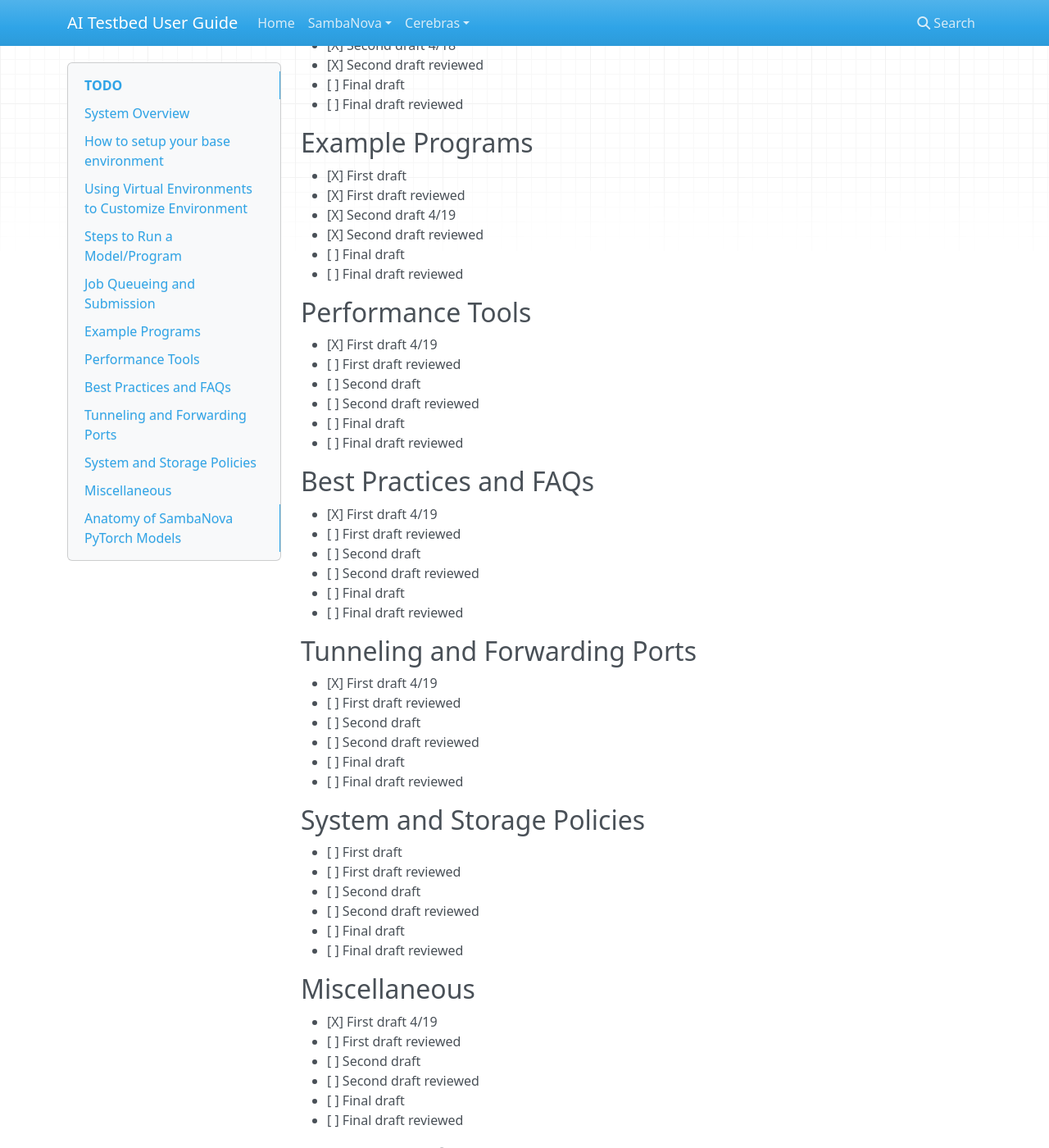
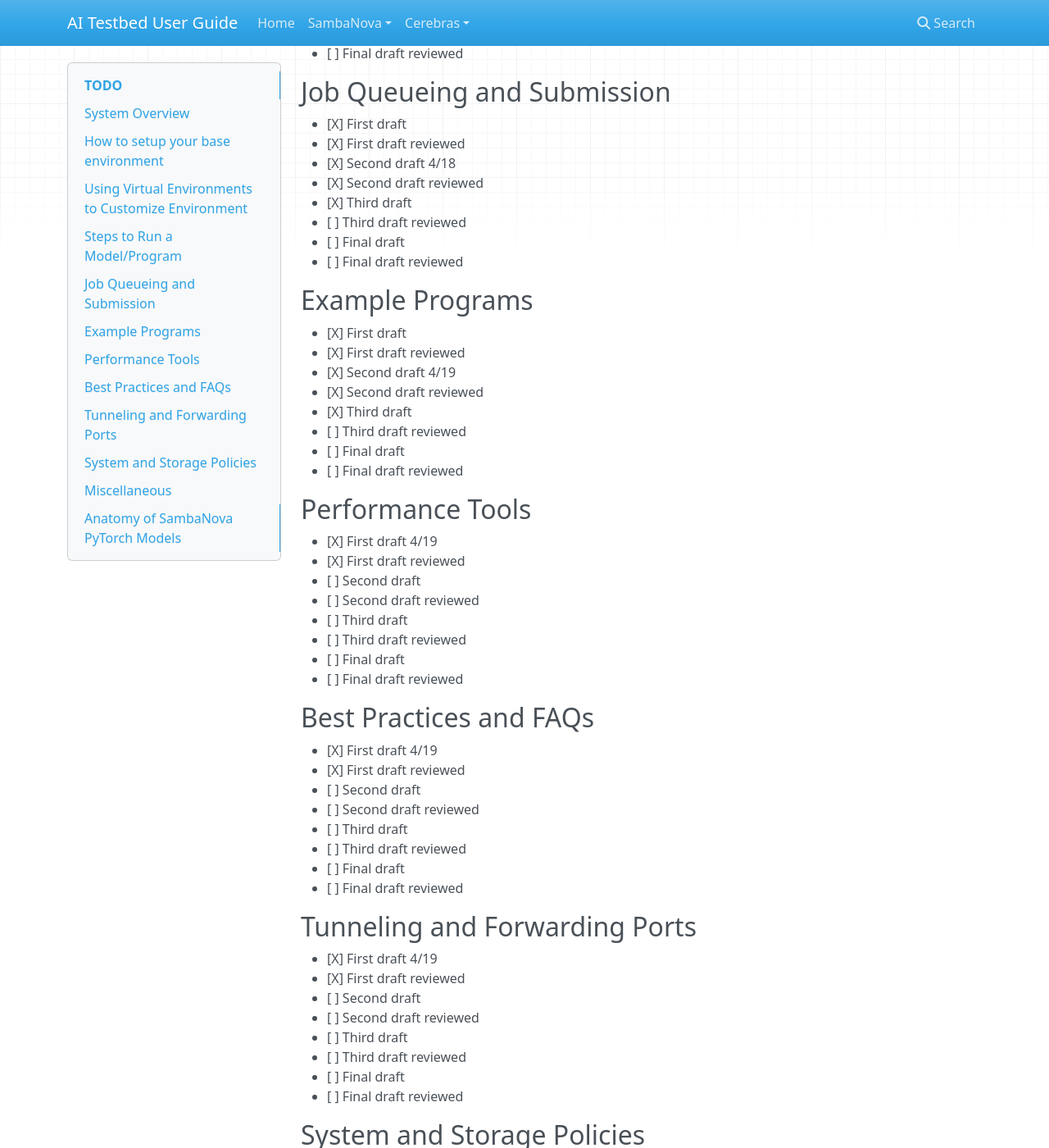
Before and after one commit to argonne-lcf/ai-testbed-userdocs, an MkDocs documentation site: the page built from docs/sambanova/TODO.md, in a window 1280 px wide and 1400 px high, scrolled down 1131 px. Shown: the whole window at 82% size. Built offline with MkDocs 1.6.1, drawn with Linux system fonts in a browser that asks for light colours; nearby versions of some CDN libraries; some of the changed text lies outside the part shown.

Commit message:
Updated TODO.md.

```diff
--- a/docs/sambanova/TODO.md
+++ b/docs/sambanova/TODO.md
@@ -21,6 +21,8 @@ If any examples use data, use above link.
 - [X] First draft reviewed
 - [X] Second draft 4/18
 - [X] Second draft reviewed
+- [X] Third draft 4/20
+- [ ] Third draft reviewed
 - [ ] Final draft
 - [ ] Final draft reviewed
 
@@ -30,6 +32,8 @@ If any examples use data, use above link.
 - [X] First draft reviewed
 - [X] Second draft 4/18
 - [X] Second draft reviewed
+- [X] Third draft
+- [ ] Third draft reviewed
 - [ ] Final draft
 - [ ] Final draft reviewed
 
@@ -39,6 +43,8 @@ If any examples use data, use above link.
 - [X] First draft reviewed
 - [X] Second draft 4/19
 - [X] Second draft reviewed
+- [X] Third draft
+- [ ] Third draft reviewed
 - [ ] Final draft
 - [ ] Final draft reviewed
 
@@ -48,6 +54,8 @@ If any examples use data, use above link.
 - [X] First draft reviewed
 - [X] Second draft 4/18
 - [X] Second draft reviewed
+- [X] Third draft
+- [ ] Third draft reviewed
 - [ ] Final draft
 - [ ] Final draft reviewed
 
@@ -57,33 +65,41 @@ If any examples use data, use above link.
 - [X] First draft reviewed
 - [X] Second draft 4/19
 - [X] Second draft reviewed
+- [X] Third draft
+- [ ] Third draft reviewed
 - [ ] Final draft
 - [ ] Final draft reviewed
 
 ## Performance Tools
 
 - [X] First draft 4/19
-- [ ] First draft reviewed
+- [X] First draft reviewed
 - [ ] Second draft
 - [ ] Second draft reviewed
+- [ ] Third draft
+- [ ] Third draft reviewed
 - [ ] Final draft
 - [ ] Final draft reviewed
 
 ## Best Practices and FAQs
 
 - [X] First draft 4/19
-- [ ] First draft reviewed
+- [X] First draft reviewed
 - [ ] Second draft
 - [ ] Second draft reviewed
+- [ ] Third draft
+- [ ] Third draft reviewed
 - [ ] Final draft
 - [ ] Final draft reviewed
 
 ## Tunneling and Forwarding Ports
 
 - [X] First draft 4/19
-- [ ] First draft reviewed
+- [X] First draft reviewed
 - [ ] Second draft
 - [ ] Second draft reviewed
+- [ ] Third draft
+- [ ] Third draft reviewed
 - [ ] Final draft
 - [ ] Final draft reviewed
 
@@ -93,15 +109,19 @@ If any examples use data, use above link.
 - [ ] First draft reviewed
 - [ ] Second draft
 - [ ] Second draft reviewed
+- [ ] Third draft
+- [ ] Third draft reviewed
 - [ ] Final draft
 - [ ] Final draft reviewed
 
 ## Miscellaneous
 
 - [X] First draft 4/19
-- [ ] First draft reviewed
+- [X] First draft reviewed
 - [ ] Second draft
 - [ ] Second draft reviewed
+- [ ] Third draft
+- [ ] Third draft reviewed
 - [ ] Final draft
 - [ ] Final draft reviewed
 
@@ -111,5 +131,7 @@ If any examples use data, use above link.
 - [X] First draft reviewed
 - [ ] Second draft
 - [ ] Second draft reviewed
+- [ ] Third draft
+- [ ] Third draft reviewed
 - [ ] Final draft
 - [ ] Final draft reviewed
```
